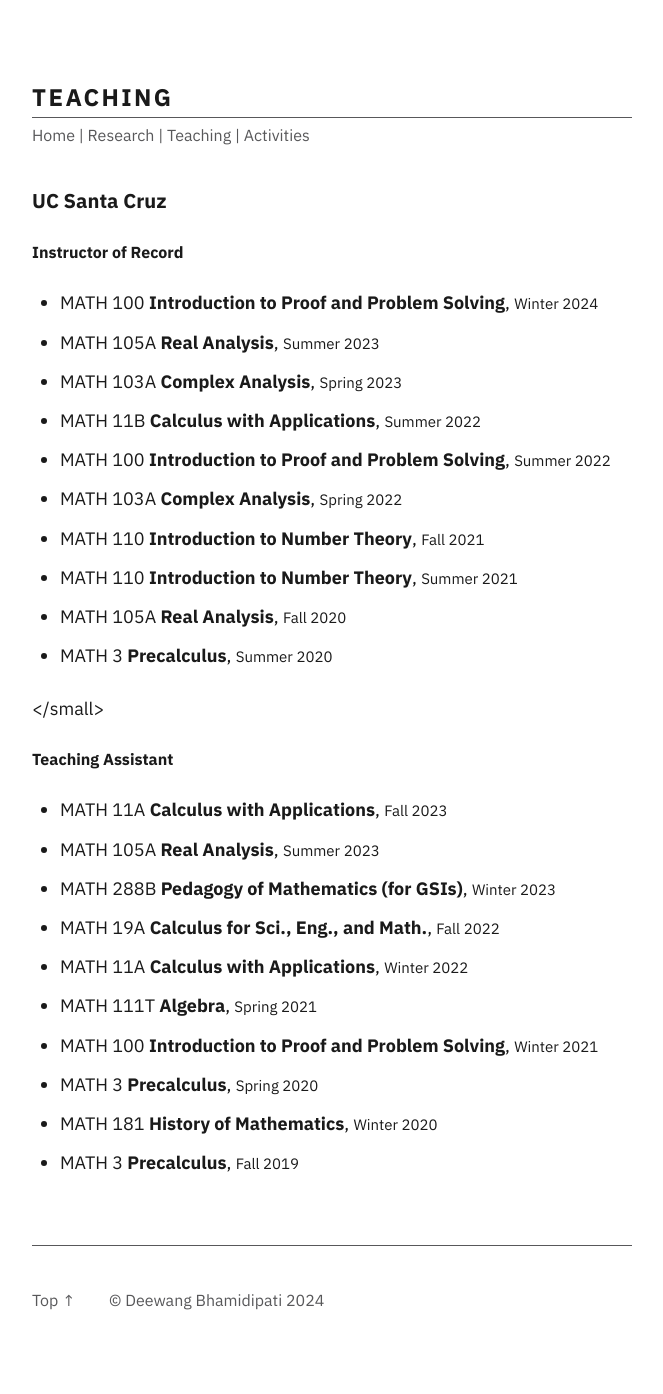
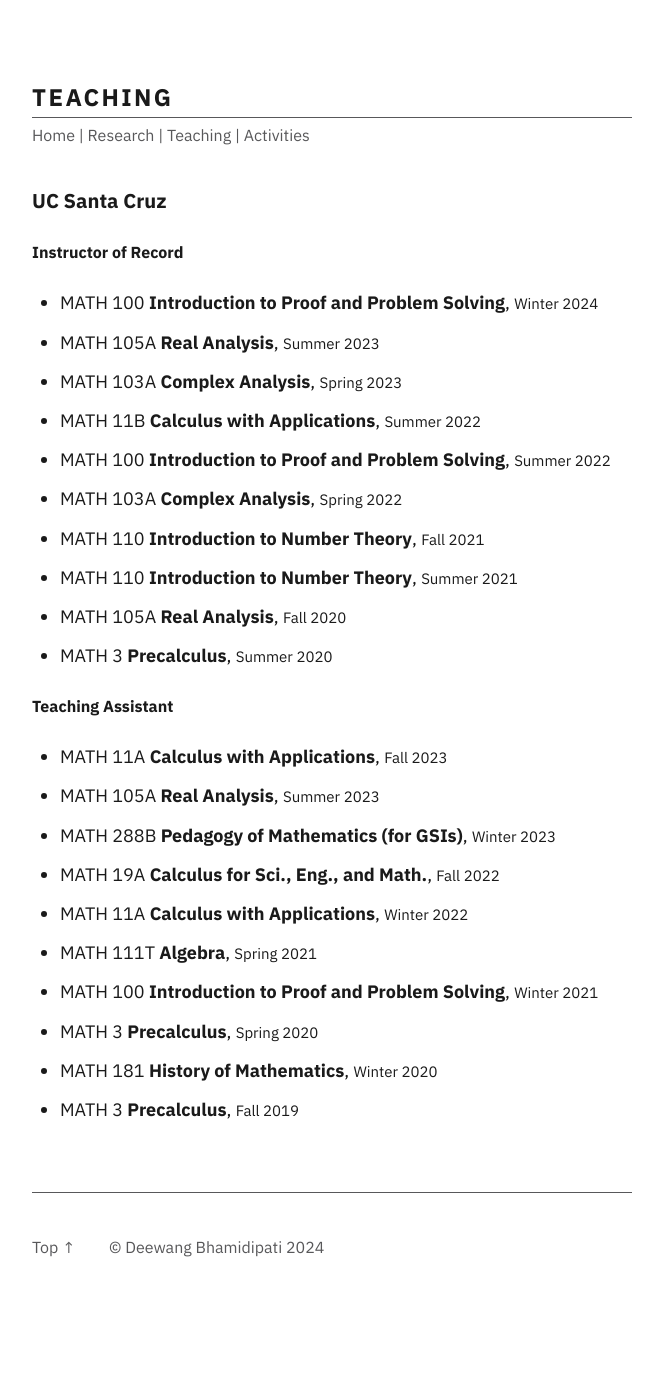
Before and after one commit to junkquill/junkquill.github.io, a Jekyll site: the page built from _pages/teaching.md, in a window 1280 px wide. Shown: the whole page, without its empty margins (308-971 px from the left). Built offline with Jekyll 4.4.1, drawn with Linux system fonts in a browser that asks for light colours; after the commit the page ends 1341 px from its top, so only the background shows below that.

Commit message:
Update teaching.md

```diff
--- a/_pages/teaching.md
+++ b/_pages/teaching.md
@@ -12,8 +12,7 @@
 ### UC Santa Cruz
 #### Instructor of Record
 
-<small>
-<ul style="line-height:200%">
+<ul style="line-height:150%" style="font-size: 90%">
 
 <li> MATH 100 <b>Introduction to Proof and Problem Solving</b>, <small>Winter 2024</small></li>
 
@@ -36,7 +35,6 @@
 <li> MATH 3 <b>Precalculus</b>, <small>Summer 2020</small></li>
 
 </ul>
-</small>
 
 #### Teaching Assistant
 
```
